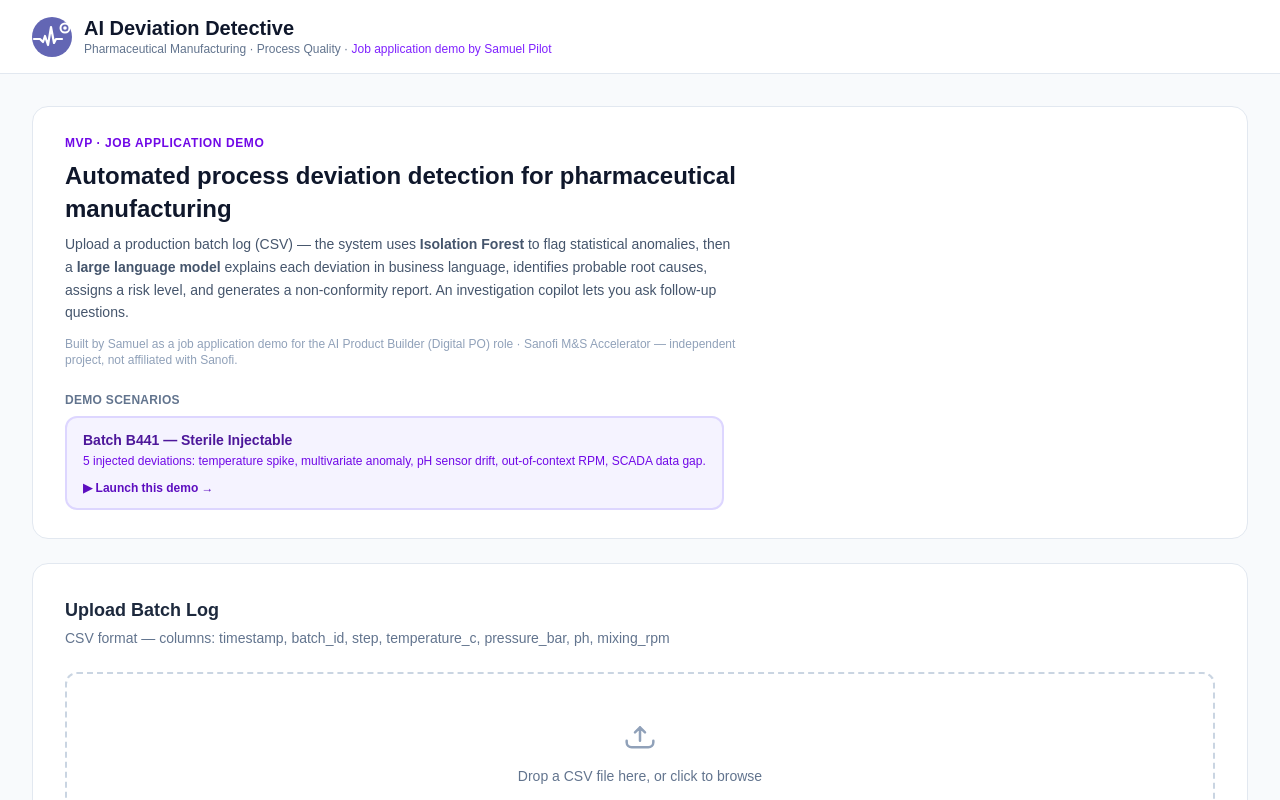
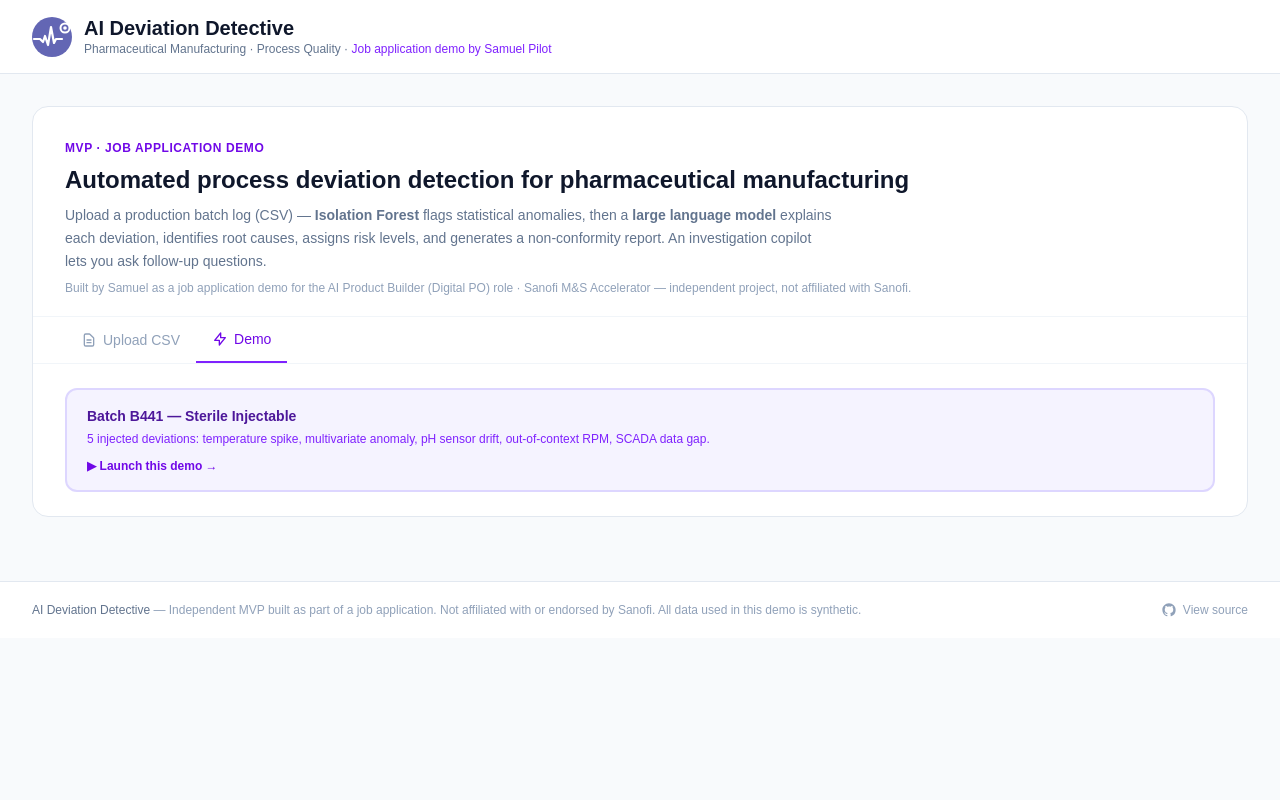
Before and after one commit to samuelpilot86/ai-deviation-detective, a Next.js app: page / in a window 1280 px wide. Shown: the top 800 px of the page. Built offline with nearby package versions, Linux system fonts and the light colour scheme.

Commit message:
Replace banner+input with tabbed card (Demo | CSV), Demo active by default

```diff
--- a/app/page.tsx
+++ b/app/page.tsx
@@ -1,5 +1,6 @@
 "use client";
 import { useState } from "react";
+type Tab = "demo" | "csv";
 import InputPanel from "@/components/InputPanel";
 import MetricsBar from "@/components/MetricsBar";
 import DeviationTable from "@/components/DeviationTable";
@@ -24,6 +25,7 @@ export default function Home() {
   const [error, setError] = useState<string | null>(null);
   const [selected, setSelected] = useState<string | null>(null);
   const [showChat, setShowChat] = useState(false);
+  const [tab, setTab] = useState<Tab>("demo");
 
   async function runAnalysis(file: File) {
     setLoading(true);
@@ -95,44 +97,69 @@ export default function Home() {
 
       <main className="max-w-7xl mx-auto px-8 py-8 flex flex-col gap-6">
 
-        {/* ── Intro banner ── */}
-        <div className="bg-white rounded-2xl border border-slate-200 px-8 py-7 flex flex-col gap-4">
-            <div className="flex items-start justify-between gap-6 flex-wrap">
-              <div className="flex flex-col gap-2 max-w-2xl">
+        {/* ── Intro + tabbed input ── */}
+        <div className="bg-white rounded-2xl border border-slate-200">
+
+          {/* Description */}
+          <div className="px-8 pt-7 pb-5 border-b border-slate-100">
             <span className="text-xs font-semibold text-violet-700 uppercase tracking-wider">MVP · Job Application Demo</span>
-                <h2 className="text-2xl font-bold text-slate-900 leading-snug">
+            <h2 className="text-2xl font-bold text-slate-900 leading-snug mt-1">
               Automated process deviation detection for pharmaceutical manufacturing
             </h2>
-                <p className="text-slate-600 text-sm leading-relaxed">
-                  Upload a production batch log (CSV) — the system uses <strong>Isolation Forest</strong> to flag
-                  statistical anomalies, then a <strong>large language model</strong> explains each deviation in
-                  business language, identifies probable root causes, assigns a risk level, and generates a
-                  non-conformity report. An investigation copilot lets you ask follow-up questions.
+            <p className="text-slate-500 text-sm leading-relaxed mt-2 max-w-3xl">
+              Upload a production batch log (CSV) — <strong>Isolation Forest</strong> flags statistical anomalies,
+              then a <strong>large language model</strong> explains each deviation, identifies root causes, assigns
+              risk levels, and generates a non-conformity report. An investigation copilot lets you ask follow-up questions.
             </p>
-                <p className="text-slate-400 text-xs mt-1">
+            <p className="text-slate-400 text-xs mt-2">
               Built by Samuel as a job application demo for the AI Product Builder (Digital PO) role · Sanofi M&amp;S Accelerator — independent project, not affiliated with Sanofi.
             </p>
           </div>
 
-              {/* Demo scenarios */}
-              <div className="flex flex-col gap-2 min-w-64">
-                <p className="text-xs font-semibold text-slate-500 uppercase tracking-wide">Demo scenarios</p>
+          {/* Tabs */}
+          <div className="flex border-b border-slate-100 px-8">
+            {(["csv", "demo"] as Tab[]).map(t => (
+              <button
+                key={t}
+                onClick={() => setTab(t)}
+                className={`px-4 py-3 text-sm font-medium transition-colors flex items-center gap-1.5 ${
+                  tab === t
+                    ? "border-b-2 border-violet-600 text-violet-700"
+                    : "text-slate-400 hover:text-slate-600"
+                }`}
+              >
+                {t === "csv" ? (
+                  <><svg className="w-4 h-4" fill="none" viewBox="0 0 24 24" stroke="currentColor"><path strokeLinecap="round" strokeLinejoin="round" strokeWidth={2} d="M9 12h6m-6 4h6m2 5H7a2 2 0 01-2-2V5a2 2 0 012-2h5.586a1 1 0 01.707.293l5.414 5.414a1 1 0 01.293.707V19a2 2 0 01-2 2z"/></svg>Upload CSV</>
+                ) : (
+                  <><svg className="w-4 h-4" fill="none" viewBox="0 0 24 24" stroke="currentColor"><path strokeLinecap="round" strokeLinejoin="round" strokeWidth={2} d="M13 10V3L4 14h7v7l9-11h-7z"/></svg>Demo</>
+                )}
+              </button>
+            ))}
+          </div>
+
+          {/* Tab content */}
+          <div className="px-8 py-6">
+            {tab === "csv" && <InputPanel onAnalyze={runAnalysis} loading={loading} embedded />}
+            {tab === "demo" && (
+              <div className="flex flex-col gap-3">
                 {DEMO_SCENARIOS.map(s => (
                   <button
                     key={s.id}
                     onClick={() => runDemo(s)}
-                    className="text-left rounded-xl border-2 border-violet-200 bg-violet-50 hover:bg-violet-100 hover:border-violet-400 transition-colors px-4 py-3 group"
+                    disabled={loading}
+                    className="text-left rounded-xl border-2 border-violet-200 bg-violet-50 hover:bg-violet-100 hover:border-violet-400 transition-colors px-5 py-4 group disabled:opacity-40"
                   >
-                    <p className="text-sm font-semibold text-violet-900 group-hover:text-blue-900">{s.label}</p>
-                    <p className="text-xs text-violet-700 mt-0.5 leading-relaxed">{s.description}</p>
-                    <p className="text-xs font-bold text-violet-800 mt-2">▶ Launch this demo →</p>
+                    <p className="text-sm font-semibold text-violet-900">{s.label}</p>
+                    <p className="text-xs text-violet-600 mt-1 leading-relaxed">{s.description}</p>
+                    <p className="text-xs font-bold text-violet-700 mt-2 group-hover:underline">
+                      {loading ? "Analyzing…" : "▶ Launch this demo →"}
+                    </p>
                   </button>
                 ))}
               </div>
+            )}
           </div>
         </div>
-
-        <InputPanel onAnalyze={runAnalysis} loading={loading} />
 
         {error && (
           <div className="bg-red-50 border border-red-200 rounded-2xl px-6 py-4 text-red-700 text-sm">
--- a/components/InputPanel.tsx
+++ b/components/InputPanel.tsx
@@ -4,9 +4,10 @@ import { useRef, useState } from "react";
 interface Props {
   onAnalyze: (file: File) => void;
   loading: boolean;
+  embedded?: boolean;
 }
 
-export default function InputPanel({ onAnalyze, loading }: Props) {
+export default function InputPanel({ onAnalyze, loading, embedded }: Props) {
   const inputRef = useRef<HTMLInputElement>(null);
   const [dragging, setDragging] = useState(false);
   const [file, setFile] = useState<File | null>(null);
@@ -16,12 +17,17 @@ export default function InputPanel({ onAnalyze, loading }: Props) {
     setFile(f);
   }
 
-  return (
-    <div className="bg-white rounded-2xl border border-slate-200 p-8 flex flex-col gap-6">
-      <div>
-        <h2 className="text-lg font-semibold text-slate-800">Upload Batch Log</h2>
-        <p className="text-sm text-slate-500 mt-1">CSV format — columns: timestamp, batch_id, step, temperature_c, pressure_bar, ph, mixing_rpm</p>
-      </div>
+  const inner = (
+    <div className="flex flex-col gap-6">
+      {!embedded && (
+        <div>
+          <h2 className="text-lg font-semibold text-slate-800">Upload Batch Log</h2>
+          <p className="text-sm text-slate-500 mt-1">CSV format — columns: timestamp, batch_id, step, temperature_c, pressure_bar, ph, mixing_rpm</p>
+        </div>
+      )}
+      {embedded && (
+        <p className="text-sm text-slate-500">CSV format — columns: timestamp, batch_id, step, temperature_c, pressure_bar, ph, mixing_rpm</p>
+      )}
 
       <div
         className={`border-2 border-dashed rounded-xl p-10 flex flex-col items-center gap-3 cursor-pointer transition-colors ${dragging ? "border-violet-400 bg-violet-50" : "border-slate-300 hover:border-slate-400"}`}
@@ -57,4 +63,12 @@ export default function InputPanel({ onAnalyze, loading }: Props) {
       </button>
     </div>
   );
+
+  if (embedded) return inner;
+
+  return (
+    <div className="bg-white rounded-2xl border border-slate-200 p-8">
+      {inner}
+    </div>
+  );
 }
```
Also changed, not shown: Logo AI Deviation Detective sans nom.jpeg (added), Logo AI Deviation Detective.jpeg (added). Lines whose indentation alone changed are shown as unchanged.
